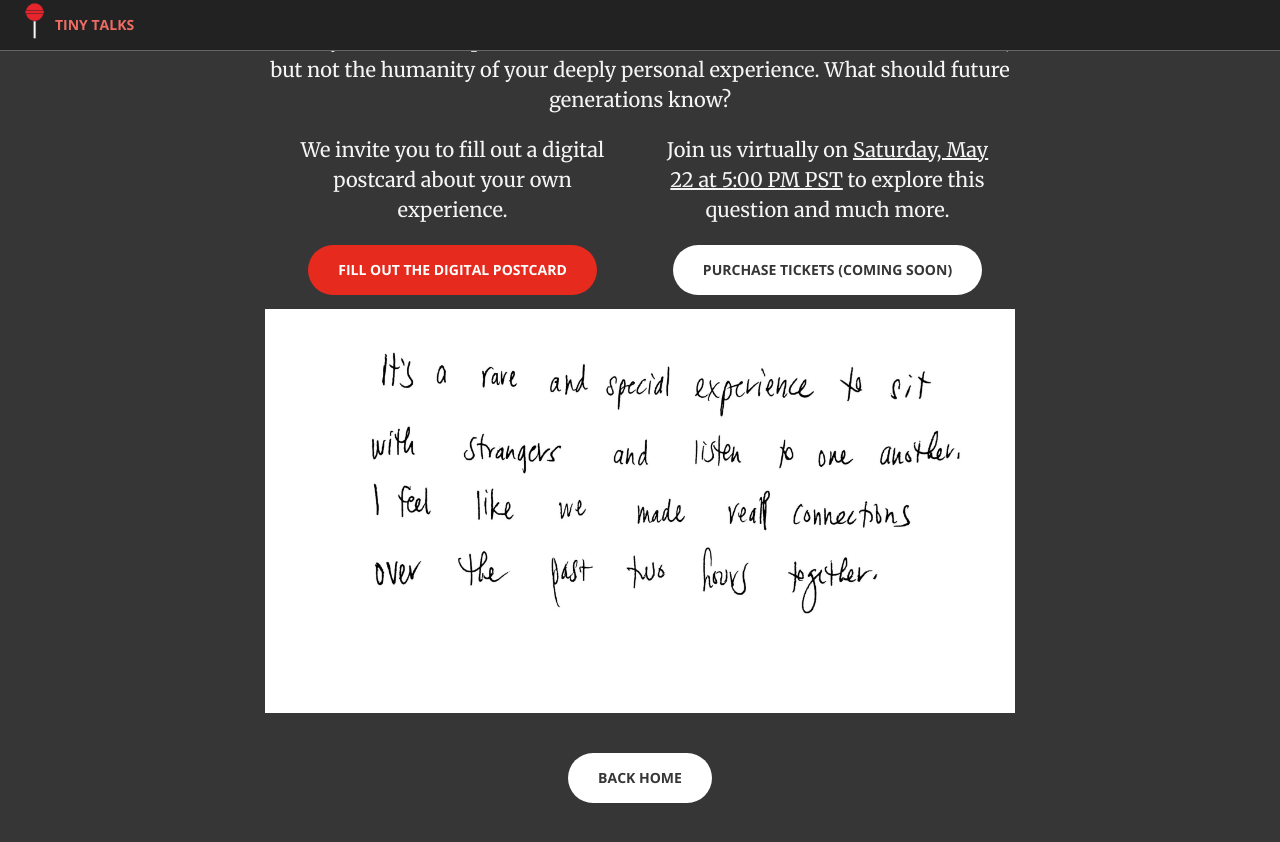
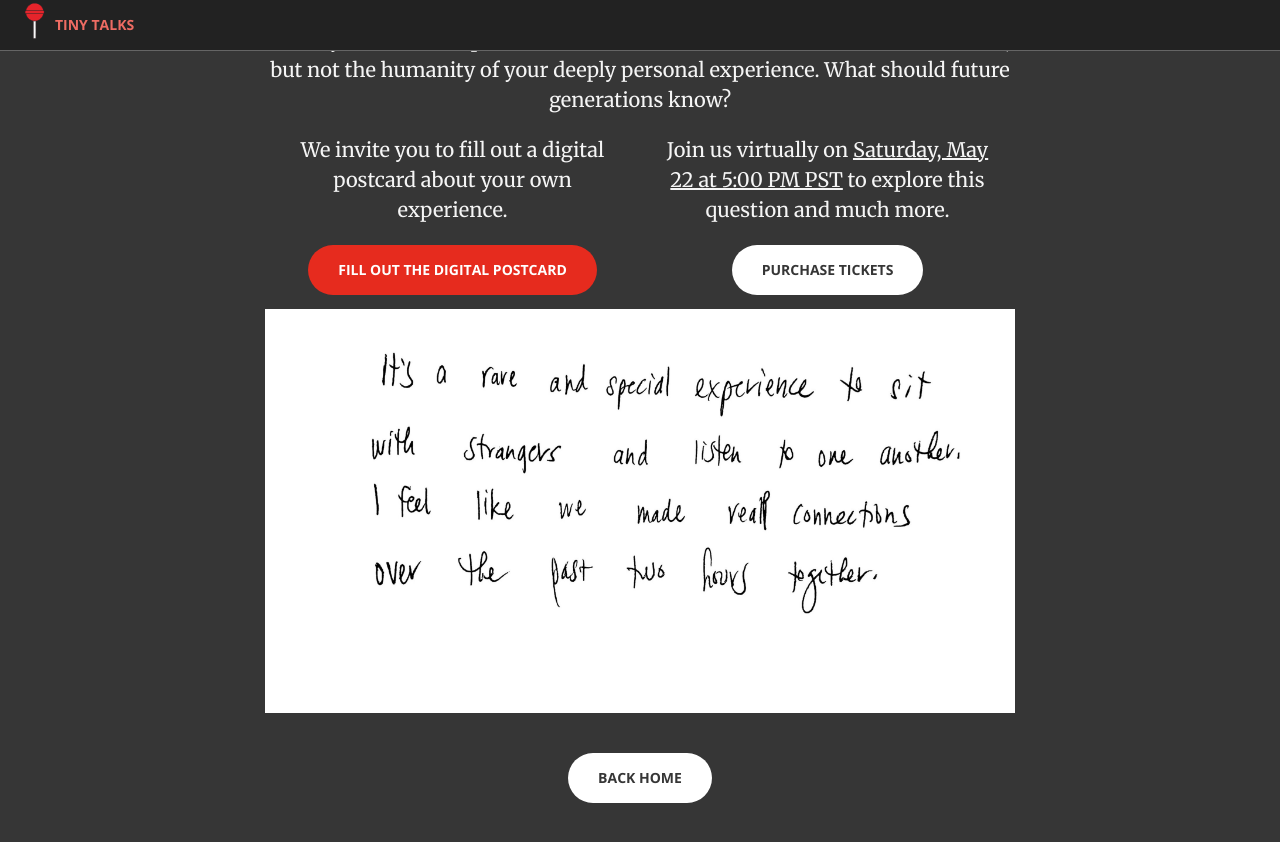
Before and after one commit to anrath/tinytalks.github.io, a Jekyll site: the page built from event.md, in a window 1280 px wide and 900 px high, scrolled down 351 px. Shown: the top 842 px of the window. Built offline with Jekyll 4.4.1, drawn with Linux system fonts in a browser that asks for light colours.

Commit message:
Adding ticket purchases

```diff
--- a/_includes/event/event-desc.html
+++ b/_includes/event/event-desc.html
@@ -4,7 +4,8 @@
             <div class="col-lg-8 col-lg-offset-2 text-center">
                 <h2 class="section-heading">Exploring the COVID Time Capsule: May 22</h2>
                 <hr class="primary">
-                <p class="text-faded">What would the future look like if we could shift our gaze from stages and screens
+                <p class="text-faded">
+                    What would the future look like if we could shift our gaze from stages and screens
                     to each other? When we break free from the isolation of virtual spaces and have
                     conversations together, we can rediscover what it’s like to be a part of something bigger than
                     ourselves.
@@ -31,9 +32,9 @@
                         Join us virtually on <u>Saturday, May 22 at 5:00 PM PST</u> to explore this question and much
                         more.
                     </p>
-                    <a target="_blank" rel="noopener noreferrer" class="btn btn-default btn-xl"
-                        style="margin-bottom: 1em;">
-                        Purchase Tickets (Coming soon)
+                    <a target="_blank" href="https://lu.ma/time-capsule" rel="noopener noreferrer"
+                        class="btn btn-default btn-xl" style="margin-bottom: 1em;">
+                        Purchase Tickets
                     </a>
                 </div>
 
```
